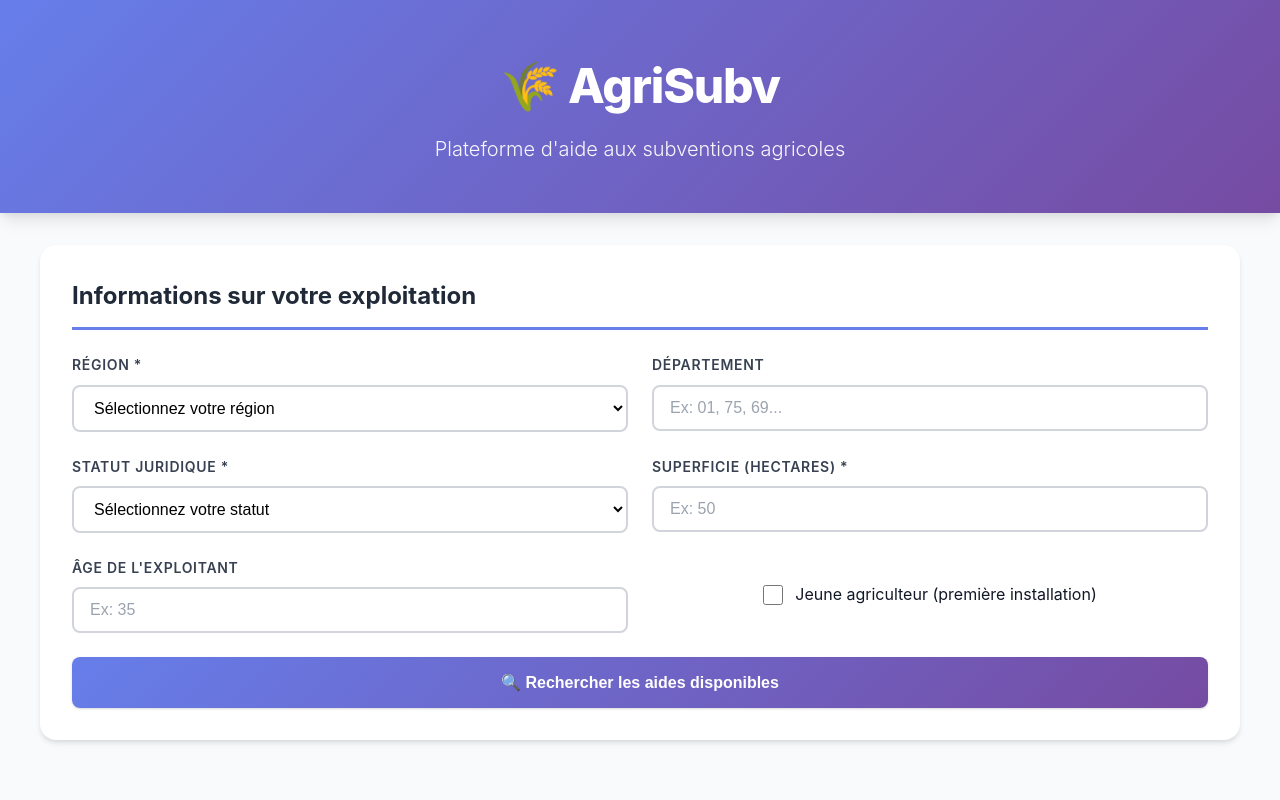
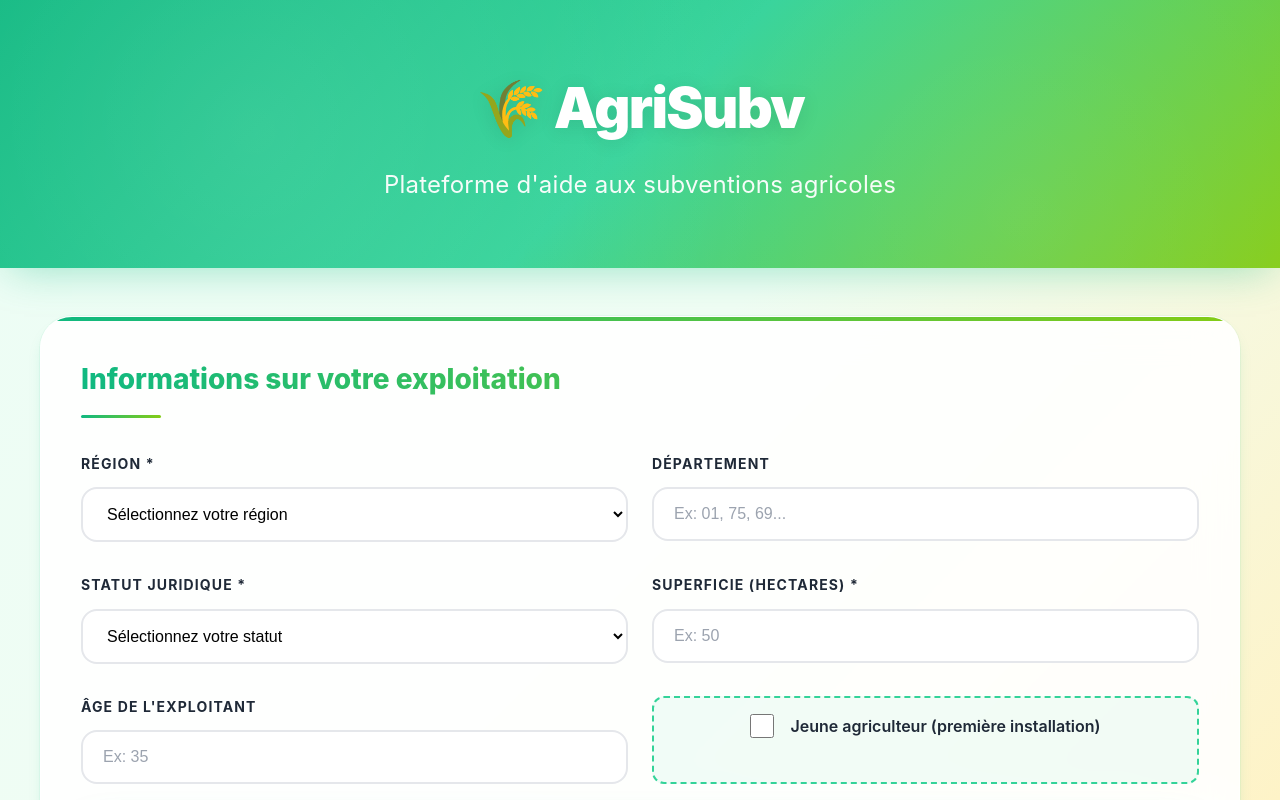
Before and after one commit to Laz0ne/agrisubv, a React (Vite) app in the folder frontend/: page / in a window 1280 px wide. Shown: the top 800 px of the page. Built offline with nearby package versions, Linux system fonts and the light colour scheme.

Commit message:
Update App.css

```diff
--- a/frontend/src/App.css
+++ b/frontend/src/App.css
@@ -1,14 +1,18 @@
 /* ============================================
-   VARIABLES & RESET
+   VARIABLES & RESET - THÈME AGRICULTURE MODERNE
    ============================================ */
 :root {
-  --primary: #667eea;
-  --primary-dark: #5568d3;
-  --primary-light: #8892f0;
-  --secondary: #764ba2;
+  /* Palette verte agriculture */
+  --primary: #10b981;
+  --primary-dark: #059669;
+  --primary-light: #34d399;
+  --secondary: #84cc16;
+  --accent: #fbbf24;
   --success: #10b981;
   --error: #ef4444;
   --warning: #f59e0b;
+
+  /* Grays */
   --gray-50: #f9fafb;
   --gray-100: #f3f4f6;
   --gray-200: #e5e7eb;
@@ -20,16 +24,25 @@
   --gray-800: #1f2937;
   --gray-900: #111827;
   --white: #ffffff;
-  --shadow-sm: 0 1px 2px 0 rgba(0, 0, 0, 0.05);
-  --shadow: 0 1px 3px 0 rgba(0, 0, 0, 0.1), 0 1px 2px 0 rgba(0, 0, 0, 0.06);
-  --shadow-md: 0 4px 6px -1px rgba(0, 0, 0, 0.1), 0 2px 4px -1px rgba(0, 0, 0, 0.06);
-  --shadow-lg: 0 10px 15px -3px rgba(0, 0, 0, 0.1), 0 4px 6px -2px rgba(0, 0, 0, 0.05);
-  --shadow-xl: 0 20px 25px -5px rgba(0, 0, 0, 0.1), 0 10px 10px -5px rgba(0, 0, 0, 0.04);
-  --radius-sm: 0.375rem;
-  --radius: 0.5rem;
-  --radius-md: 0.75rem;
-  --radius-lg: 1rem;
-  --transition: all 0.2s ease;
+
+  /* Shadows */
+  --shadow-sm: 0 1px 2px 0 rgba(16, 185, 129, 0.05);
+  --shadow: 0 1px 3px 0 rgba(16, 185, 129, 0.1), 0 1px 2px 0 rgba(16, 185, 129, 0.06);
+  --shadow-md: 0 4px 6px -1px rgba(16, 185, 129, 0.1), 0 2px 4px -1px rgba(16, 185, 129, 0.06);
+  --shadow-lg: 0 10px 15px -3px rgba(16, 185, 129, 0.15), 0 4px 6px -2px rgba(16, 185, 129, 0.05);
+  --shadow-xl: 0 20px 25px -5px rgba(16, 185, 129, 0.2), 0 10px 10px -5px rgba(16, 185, 129, 0.04);
+  --shadow-colored: 0 10px 40px -10px rgba(16, 185, 129, 0.4);
+
+  /* Radius */
+  --radius-sm: 0.5rem;
+  --radius: 0.75rem;
+  --radius-md: 1rem;
+  --radius-lg: 1.5rem;
+  --radius-xl: 2rem;
+
+  /* Transitions */
+  --transition: all 0.3s cubic-bezier(0.4, 0, 0.2, 1);
+  --transition-fast: all 0.15s ease;
 }
 
 * {
@@ -39,11 +52,12 @@
 }
 
 body {
-  font-family: -apple-system, BlinkMacSystemFont, 'Segoe UI', 'Roboto', 'Oxygen',
+  font-family: 'Inter', -apple-system, BlinkMacSystemFont, 'Segoe UI', 'Roboto', 'Oxygen',
     'Ubuntu', 'Cantarell', 'Fira Sans', 'Droid Sans', 'Helvetica Neue', sans-serif;
   -webkit-font-smoothing: antialiased;
   -moz-osx-font-smoothing: grayscale;
-  background-color: var(--gray-50);
+  background: linear-gradient(135deg, #ecfdf5 0%, #f0fdf4 50%, #fef3c7 100%);
+  background-attachment: fixed;
   color: var(--gray-900);
   line-height: 1.6;
 }
@@ -58,34 +72,66 @@ body {
 }
 
 .app-header {
-  background: linear-gradient(135deg, var(--primary) 0%, var(--secondary) 100%);
+  background: linear-gradient(135deg, #10b981 0%, #34d399 50%, #84cc16 100%);
   color: var(--white);
-  padding: 3rem 1.5rem;
+  padding: 4rem 1.5rem;
   text-align: center;
-  box-shadow: var(--shadow-lg);
+  box-shadow: var(--shadow-colored);
+  position: relative;
+  overflow: hidden;
+}
+
+.app-header::before {
+  content: '';
+  position: absolute;
+  top: 0;
+  left: 0;
+  right: 0;
+  bottom: 0;
+  background:
+    radial-gradient(circle at 20% 50%, rgba(255, 255, 255, 0.1) 0%, transparent 50%),
+    radial-gradient(circle at 80% 80%, rgba(255, 255, 255, 0.08) 0%, transparent 50%);
+  pointer-events: none;
 }
 
 .header-content {
   max-width: 1200px;
   margin: 0 auto;
+  position: relative;
+  z-index: 1;
 }
 
 .app-title {
-  font-size: 3rem;
-  font-weight: 800;
-  margin-bottom: 0.5rem;
-  letter-spacing: -0.025em;
+  font-size: 3.5rem;
+  font-weight: 900;
+  margin-bottom: 0.75rem;
+  letter-spacing: -0.03em;
+  text-shadow: 0 2px 20px rgba(0, 0, 0, 0.1);
+  animation: fadeInUp 0.6s ease;
 }
 
 .app-subtitle {
-  font-size: 1.25rem;
+  font-size: 1.5rem;
   opacity: 0.95;
-  font-weight: 300;
+  font-weight: 400;
+  letter-spacing: 0.01em;
+  animation: fadeInUp 0.6s ease 0.1s backwards;
+}
+
+@keyframes fadeInUp {
+  from {
+    opacity: 0;
+    transform: translateY(20px);
+  }
+  to {
+    opacity: 1;
+    transform: translateY(0);
+  }
 }
 
 .app-main {
   flex: 1;
-  padding: 2rem 1.5rem;
+  padding: 3rem 1.5rem;
 }
 
 .content-wrapper {
@@ -94,163 +140,237 @@ body {
 }
 
 .app-footer {
-  background-color: var(--gray-800);
+  background: linear-gradient(135deg, #1f2937 0%, #111827 100%);
   color: var(--gray-300);
   text-align: center;
-  padding: 2rem 1.5rem;
-  margin-top: 4rem;
+  padding: 2.5rem 1.5rem;
+  margin-top: 5rem;
+  border-top: 3px solid var(--primary);
 }
 
 /* ============================================
-   CARDS
+   CARDS - GLASSMORPHISM EFFECT
    ============================================ */
 .card {
-  background: var(--white);
-  border-radius: var(--radius-lg);
-  box-shadow: var(--shadow-md);
-  padding: 2rem;
+  background: rgba(255, 255, 255, 0.9);
+  backdrop-filter: blur(20px);
+  border: 1px solid rgba(255, 255, 255, 0.5);
+  border-radius: var(--radius-xl);
+  box-shadow: var(--shadow-lg), 0 0 0 1px rgba(16, 185, 129, 0.05);
+  padding: 2.5rem;
   margin-bottom: 2rem;
   transition: var(--transition);
+  position: relative;
+  overflow: hidden;
+}
+
+.card::before {
+  content: '';
+  position: absolute;
+  top: 0;
+  left: 0;
+  right: 0;
+  height: 4px;
+  background: linear-gradient(90deg, var(--primary) 0%, var(--secondary) 100%);
 }
 
 .card:hover {
-  box-shadow: var(--shadow-lg);
+  transform: translateY(-5px);
+  box-shadow: var(--shadow-xl), 0 0 0 1px rgba(16, 185, 129, 0.1);
+  border-color: rgba(16, 185, 129, 0.2);
 }
 
 .section-title {
-  font-size: 1.5rem;
-  font-weight: 700;
-  color: var(--gray-800);
-  margin-bottom: 1.5rem;
-  padding-bottom: 0.75rem;
-  border-bottom: 3px solid var(--primary);
+  font-size: 1.75rem;
+  font-weight: 800;
+  color: var(--gray-900);
+  margin-bottom: 2rem;
+  padding-bottom: 1rem;
+  border-bottom: 3px solid transparent;
+  background: linear-gradient(90deg, var(--primary) 0%, var(--secondary) 100%);
+  background-clip: text;
+  -webkit-background-clip: text;
+  -webkit-text-fill-color: transparent;
+  position: relative;
+}
+
+.section-title::after {
+  content: '';
+  position: absolute;
+  bottom: 0;
+  left: 0;
+  width: 80px;
+  height: 3px;
+  background: linear-gradient(90deg, var(--primary) 0%, var(--secondary) 100%);
+  border-radius: 2px;
 }
 
 /* ============================================
-   FORMS
+   FORMS - MODERN INPUT DESIGN
    ============================================ */
 .form {
   display: flex;
   flex-direction: column;
-  gap: 1.5rem;
+  gap: 2rem;
 }
 
 .form-row {
   display: grid;
-  grid-template-columns: repeat(auto-fit, minmax(250px, 1fr));
+  grid-template-columns: repeat(auto-fit, minmax(280px, 1fr));
   gap: 1.5rem;
 }
 
 .form-group {
   display: flex;
   flex-direction: column;
-  gap: 0.5rem;
+  gap: 0.75rem;
 }
 
 .form-label {
-  font-weight: 600;
-  color: var(--gray-700);
+  font-weight: 700;
+  color: var(--gray-800);
   font-size: 0.875rem;
   text-transform: uppercase;
-  letter-spacing: 0.05em;
+  letter-spacing: 0.08em;
+  display: flex;
+  align-items: center;
+  gap: 0.5rem;
 }
 
 .form-input {
   width: 100%;
-  padding: 0.75rem 1rem;
-  border: 2px solid var(--gray-300);
-  border-radius: var(--radius);
+  padding: 1rem 1.25rem;
+  border: 2px solid var(--gray-200);
+  border-radius: var(--radius-md);
   font-size: 1rem;
   transition: var(--transition);
   background-color: var(--white);
+  font-weight: 500;
+}
+
+.form-input:hover {
+  border-color: var(--gray-300);
 }
 
 .form-input:focus {
   outline: none;
   border-color: var(--primary);
-  box-shadow: 0 0 0 3px rgba(102, 126, 234, 0.1);
+  box-shadow: 0 0 0 4px rgba(16, 185, 129, 0.1);
+  transform: translateY(-2px);
 }
 
 .form-input::placeholder {
   color: var(--gray-400);
+  font-weight: 400;
 }
 
 .checkbox-wrapper {
   display: flex;
   align-items: center;
-  justify-content: center;
+  justify-content: flex-start;
+  padding: 1rem;
+  background: rgba(16, 185, 129, 0.05);
+  border-radius: var(--radius);
+  border: 2px dashed var(--primary-light);
 }
 
 .checkbox-label {
   display: flex;
   align-items: center;
-  gap: 0.75rem;
+  gap: 1rem;
   cursor: pointer;
   user-select: none;
+  font-weight: 600;
+  color: var(--gray-800);
 }
 
 .checkbox-input {
-  width: 1.25rem;
-  height: 1.25rem;
+  width: 1.5rem;
+  height: 1.5rem;
   cursor: pointer;
   accent-color: var(--primary);
 }
 
 /* ============================================
-   BUTTONS
+   BUTTONS - GRADIENT & ANIMATED
    ============================================ */
 .btn {
   display: inline-flex;
   align-items: center;
   justify-content: center;
-  gap: 0.5rem;
-  padding: 1rem 2rem;
-  font-size: 1rem;
-  font-weight: 600;
+  gap: 0.75rem;
+  padding: 1.25rem 2.5rem;
+  font-size: 1.125rem;
+  font-weight: 700;
   border: none;
-  border-radius: var(--radius);
+  border-radius: var(--radius-md);
   cursor: pointer;
   transition: var(--transition);
   text-decoration: none;
+  position: relative;
+  overflow: hidden;
 }
 
 .btn-primary {
   background: linear-gradient(135deg, var(--primary) 0%, var(--secondary) 100%);
   color: var(--white);
-  box-shadow: var(--shadow);
+  box-shadow: var(--shadow-colored);
+}
+
+.btn-primary::before {
+  content: '';
+  position: absolute;
+  top: 0;
+  left: -100%;
+  width: 100%;
+  height: 100%;
+  background: linear-gradient(90deg, transparent, rgba(255, 255, 255, 0.3), transparent);
+  transition: left 0.5s;
+}
+
+.btn-primary:hover::before {
+  left: 100%;
 }
 
 .btn-primary:hover:not(:disabled) {
-  transform: translateY(-2px);
-  box-shadow: var(--shadow-lg);
+  transform: translateY(-3px) scale(1.02);
+  box-shadow: 0 15px 40px -10px rgba(16, 185, 129, 0.5);
 }
 
 .btn-primary:active:not(:disabled) {
-  transform: translateY(0);
+  transform: translateY(-1px) scale(0.98);
 }
 
 .btn:disabled {
   opacity: 0.6;
   cursor: not-allowed;
+  transform: none !important;
 }
 
 /* ============================================
-   LOADING & ALERTS
+   LOADING & ALERTS - ANIMATED
    ============================================ */
 .loading-state {
   text-align: center;
-  padding: 3rem;
+  padding: 4rem;
   color: var(--gray-600);
+  animation: fadeIn 0.3s ease;
+}
+
+@keyframes fadeIn {
+  from { opacity: 0; }
+  to { opacity: 1; }
 }
 
 .loading-spinner {
-  width: 3rem;
-  height: 3rem;
-  border: 4px solid var(--gray-200);
+  width: 4rem;
+  height: 4rem;
+  border: 5px solid var(--gray-200);
   border-top-color: var(--primary);
+  border-right-color: var(--secondary);
   border-radius: 50%;
-  animation: spin 1s linear infinite;
-  margin: 0 auto 1rem;
+  animation: spin 1s cubic-bezier(0.68, -0.55, 0.27, 1.55) infinite;
+  margin: 0 auto 1.5rem;
 }
 
 @keyframes spin {
@@ -259,9 +379,9 @@ body {
 
 .spinner {
   display: inline-block;
-  width: 1rem;
-  height: 1rem;
-  border: 2px solid rgba(255, 255, 255, 0.3);
+  width: 1.25rem;
+  height: 1.25rem;
+  border: 3px solid rgba(255, 255, 255, 0.3);
   border-top-color: var(--white);
   border-radius: 50%;
   animation: spin 0.8s linear infinite;
@@ -271,103 +391,150 @@ body {
   display: flex;
   align-items: start;
   gap: 1rem;
-  padding: 1rem 1.5rem;
-  border-radius: var(--radius);
+  padding: 1.25rem 1.75rem;
+  border-radius: var(--radius-md);
   margin-bottom: 1.5rem;
+  animation: slideIn 0.3s ease;
+}
+
+@keyframes slideIn {
+  from {
+    opacity: 0;
+    transform: translateX(-20px);
+  }
+  to {
+    opacity: 1;
+    transform: translateX(0);
+  }
 }
 
 .alert-error {
-  background-color: #fee2e2;
-  border-left: 4px solid var(--error);
+  background: linear-gradient(135deg, #fee2e2 0%, #fecaca 100%);
+  border-left: 5px solid var(--error);
   color: #991b1b;
 }
 
 .alert-icon {
-  font-size: 1.5rem;
+  font-size: 1.75rem;
 }
 
 /* ============================================
-   RESULTS
+   RESULTS - MODERN CARD GRID
    ============================================ */
 .results-section {
   margin-top: 2rem;
+  animation: fadeInUp 0.5s ease;
 }
 
 .results-grid {
   display: grid;
-  grid-template-columns: repeat(auto-fill, minmax(350px, 1fr));
-  gap: 1.5rem;
+  grid-template-columns: repeat(auto-fill, minmax(380px, 1fr));
+  gap: 2rem;
 }
 
 .aide-card {
-  border-left: 4px solid var(--primary);
+  border-left: 5px solid var(--primary);
   transition: var(--transition);
+  position: relative;
+}
+
+.aide-card::after {
+  content: '';
+  position: absolute;
+  top: 0;
+  right: 0;
+  width: 60px;
+  height: 60px;
+  background: linear-gradient(135deg, var(--primary-light) 0%, transparent 100%);
+  border-radius: 0 var(--radius-xl) 0 var(--radius-xl);
+  opacity: 0.1;
 }
 
 .aide-card:hover {
-  transform: translateY(-4px);
-  border-left-color: var(--primary-dark);
+  transform: translateY(-8px) scale(1.02);
+  border-left-color: var(--secondary);
+  box-shadow: var(--shadow-xl), 0 0 30px rgba(16, 185, 129, 0.2);
 }
 
 .aide-header {
   display: flex;
   justify-content: space-between;
   align-items: start;
-  margin-bottom: 1rem;
+  margin-bottom: 1.5rem;
   gap: 1rem;
 }
 
 .aide-title {
-  font-size: 1.25rem;
-  font-weight: 700;
-  color: var(--gray-800);
+  font-size: 1.375rem;
+  font-weight: 800;
+  color: var(--gray-900);
   flex: 1;
+  line-height: 1.3;
 }
 
 .aide-body {
-  margin-bottom: 1rem;
+  margin-bottom: 1.5rem;
 }
 
 .aide-info {
-  margin-bottom: 0.5rem;
+  margin-bottom: 0.75rem;
   color: var(--gray-700);
+  font-size: 0.95rem;
 }
 
 .aide-info strong {
   color: var(--gray-900);
+  font-weight: 700;
 }
 
 .aide-footer {
-  padding-top: 1rem;
-  border-top: 1px solid var(--gray-200);
+  padding-top: 1.25rem;
+  border-top: 2px solid var(--gray-100);
 }
 
 /* ============================================
-   BADGES
+   BADGES - COLORFUL & MODERN
    ============================================ */
 .badge {
   display: inline-flex;
   align-items: center;
-  padding: 0.375rem 0.75rem;
+  padding: 0.5rem 1rem;
   font-size: 0.875rem;
-  font-weight: 600;
-  border-radius: 9999px;
+  font-weight: 700;
+  border-radius: 999px;
   white-space: nowrap;
+  text-transform: uppercase;
+  letter-spacing: 0.05em;
 }
 
 .badge-success {
-  background-color: #d1fae5;
+  background: linear-gradient(135deg, #d1fae5 0%, #a7f3d0 100%);
   color: #065f46;
+  border: 2px solid #10b981;
 }
 
 .badge-error {
-  background-color: #fee2e2;
+  background: linear-gradient(135deg, #fee2e2 0%, #fecaca 100%);
   color: #991b1b;
+  border: 2px solid #ef4444;
 }
 
 .badge-score {
-  background: linear-gradient(135deg, var(--warning) 0%, #f59e0b 100%);
+  background: linear-gradient(135deg, #fbbf24 0%, #f59e0b 100%);
   color: var(--white);
+  box-shadow: 0 4px 15px rgba(251, 191, 36, 0.4);
+  font-size: 1rem;
+  padding: 0.625rem 1.25rem;
+  animation: pulse 2s infinite;
+}
+
+@keyframes pulse {
+  0%, 100% {
+    box-shadow: 0 4px 15px rgba(251, 191, 36, 0.4);
+  }
+  50% {
+    box-shadow: 0 6px 25px rgba(251, 191, 36, 0.6);
+  }
 }
 
 /* ============================================
@@ -375,23 +542,23 @@ body {
    ============================================ */
 @media (max-width: 768px) {
   .app-title {
-    font-size: 2rem;
+    font-size: 2.25rem;
   }
 
   .app-subtitle {
-    font-size: 1rem;
+    font-size: 1.125rem;
   }
 
   .app-header {
+    padding: 3rem 1rem;
+  }
+
+  .app-main {
     padding: 2rem 1rem;
   }
 
-  .app-main {
-    padding: 1.5rem 1rem;
-  }
-
   .card {
-    padding: 1.5rem;
+    padding: 1.75rem;
   }
 
   .form-row {
@@ -401,4 +568,19 @@ body {
   .results-grid {
     grid-template-columns: 1fr;
   }
+
+  .btn-primary {
+    padding: 1rem 2rem;
+    font-size: 1rem;
+  }
 }
+
+@media (max-width: 480px) {
+  .app-title {
+    font-size: 1.875rem;
+  }
+
+  .card {
+    padding: 1.5rem;
+  }
+}
```
